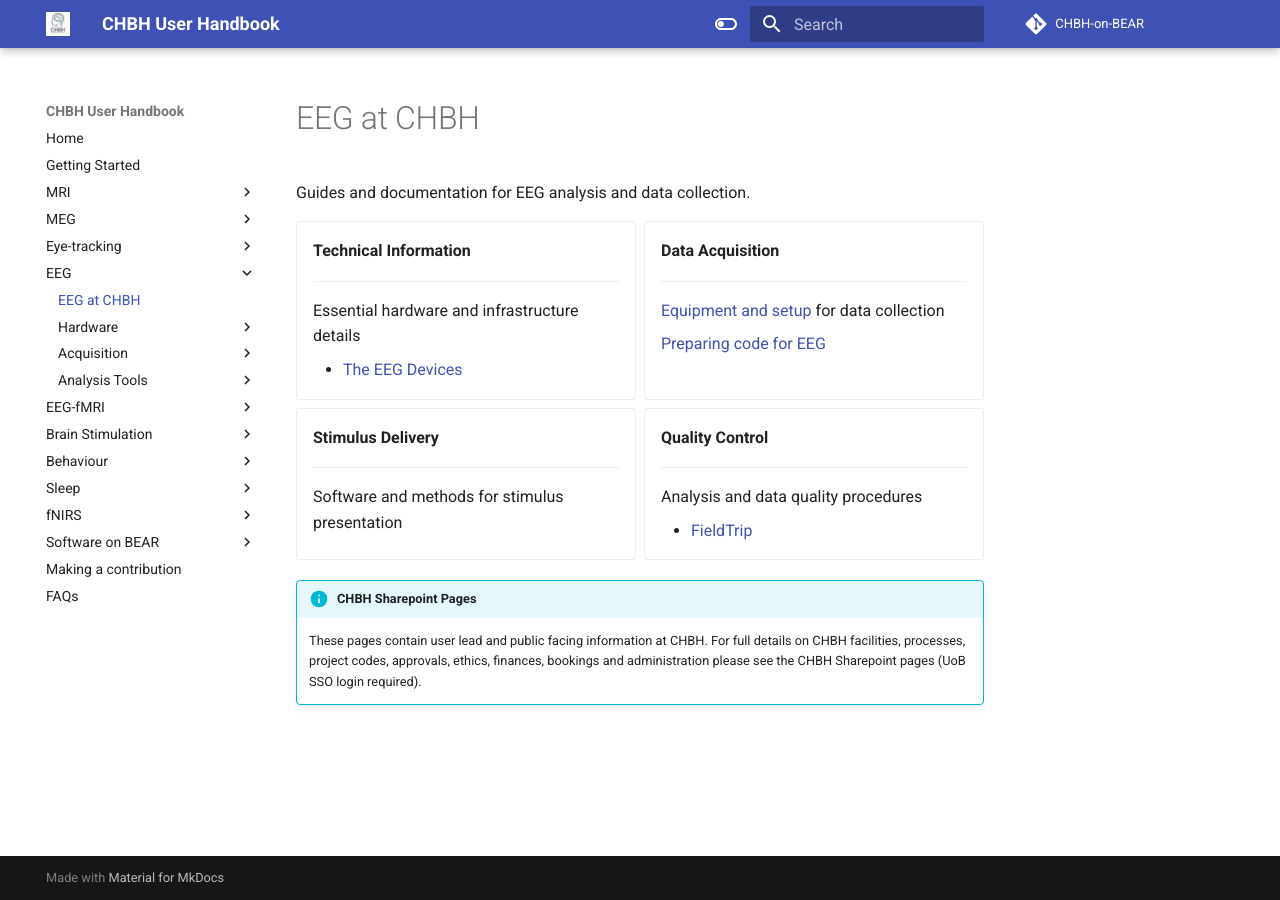
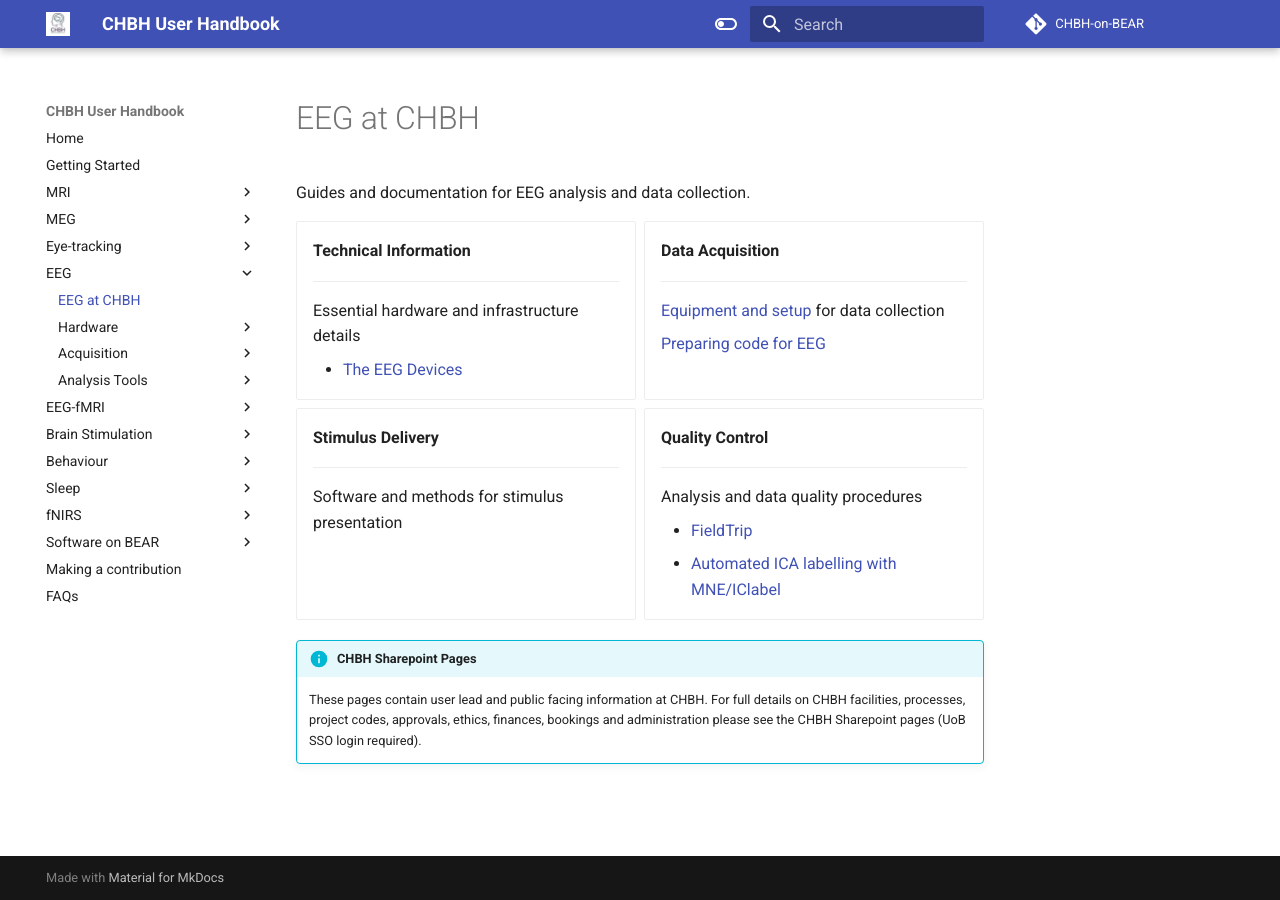
Before and after one commit to chbh-opensource/chbh-on-bear, an MkDocs documentation site: the page built from docs/eeg/index.md, in a window 1280 px wide. Built offline with MkDocs 1.6.1 and Material for MkDocs 9.7.7, drawn with Linux system fonts in a browser that asks for light colours; comment, search, counter and statistics services are not loaded.

Commit message:
Link to ICA page from EEG index

```diff
--- a/docs/eeg/index.md
+++ b/docs/eeg/index.md
@@ -37,6 +37,7 @@ Guides and documentation for EEG analysis and data collection.
     Analysis and data quality procedures
 
     - [FieldTrip](analysis/fieldtrip.md)
+    - [Automated ICA labelling with MNE/IClabel](analysis/ica.md)
 
 </div>
 
```
